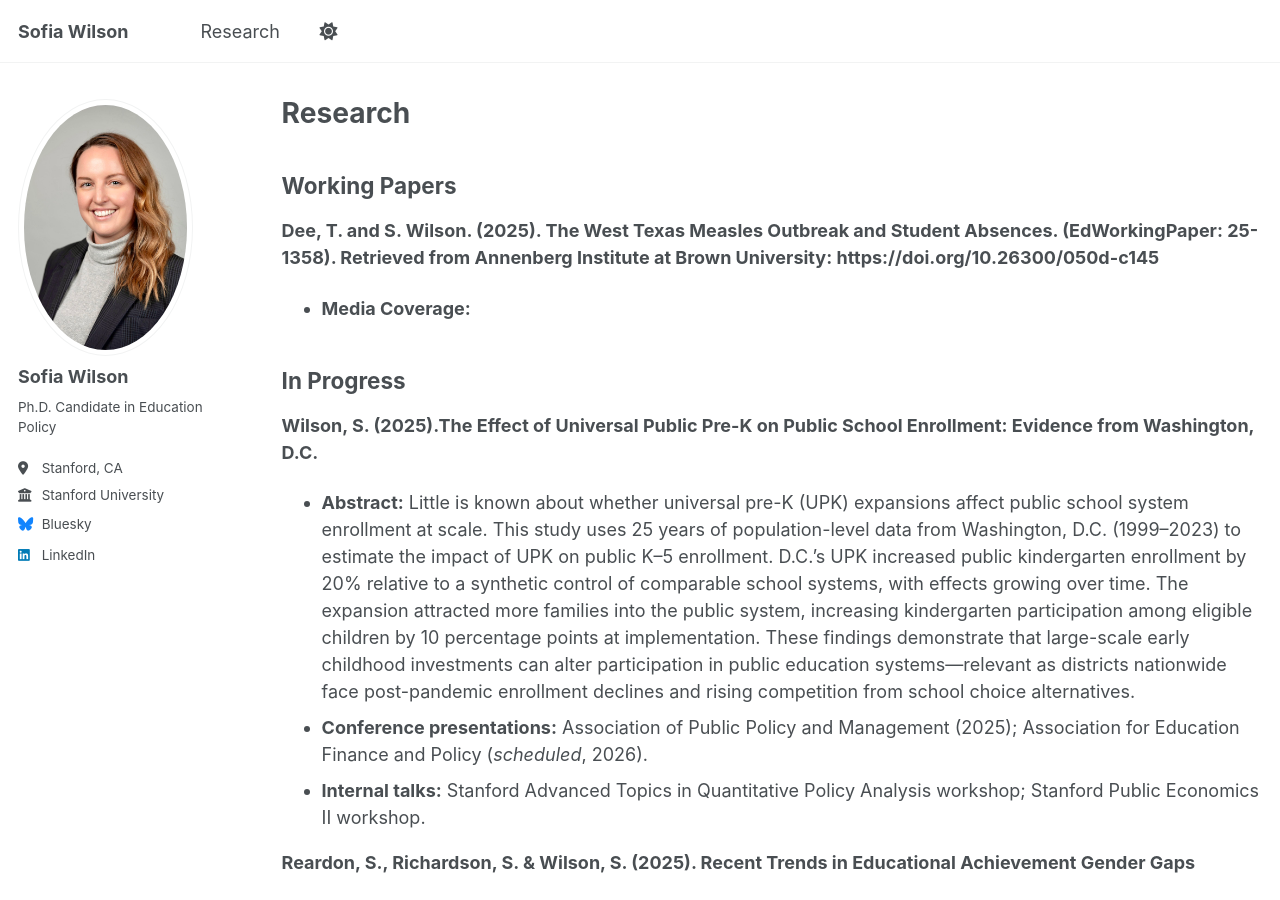
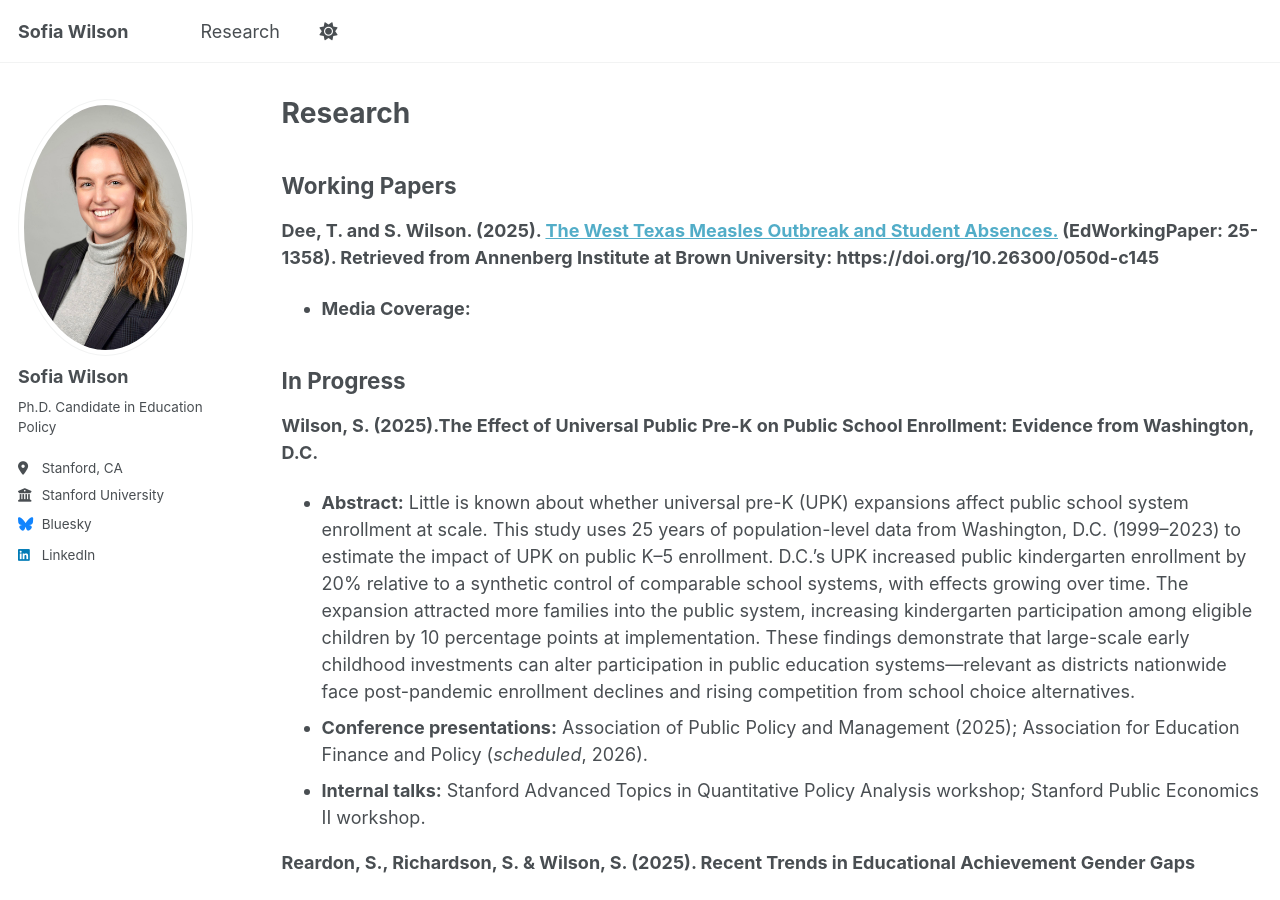
Before and after one commit to sofia-wilson/sofia-wilson.github.io, a Jekyll site: the page built from _pages/research.md, in a window 1280 px wide and 900 px high. Built offline with Jekyll 4.4.1, drawn with Linux system fonts in a browser that asks for light colours; part of the change alters nothing that is shown.

```diff
--- a/_pages/research.md
+++ b/_pages/research.md
@@ -7,7 +7,7 @@ author_profile: true
 
 ## Working Papers
 
-**Dee, T. and S. Wilson. (2025). The West Texas Measles Outbreak and Student Absences. (EdWorkingPaper: 25-1358). Retrieved from Annenberg Institute at Brown University: https://doi.org/10.26300/050d-c145**
+**Dee, T. and S. Wilson. (2025). [The West Texas Measles Outbreak and Student Absences.](/files/papers/ai25-1358.pdf) (EdWorkingPaper: 25-1358). Retrieved from Annenberg Institute at Brown University: https://doi.org/10.26300/050d-c145**
 - **Media Coverage:**
 
 ## In Progress
```
